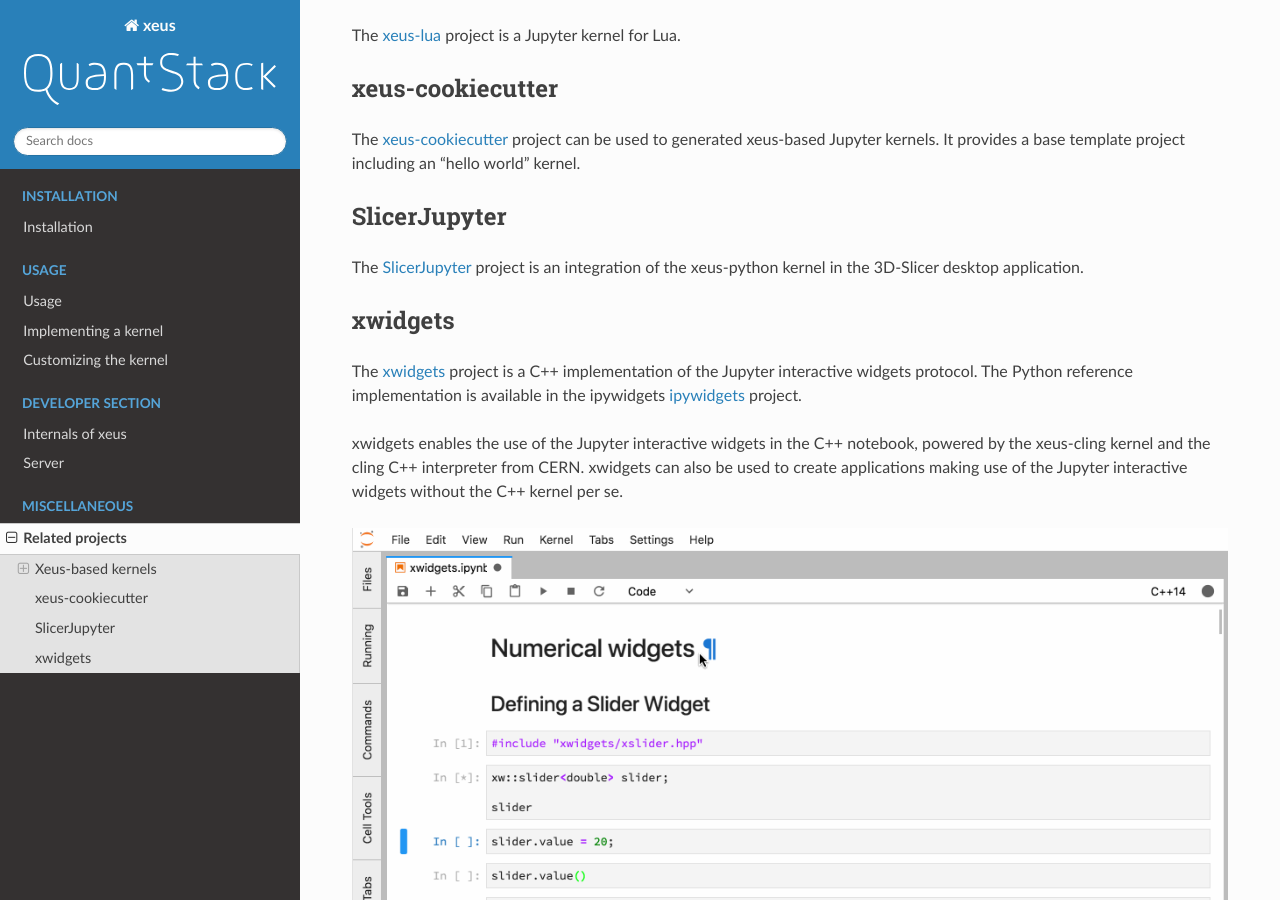
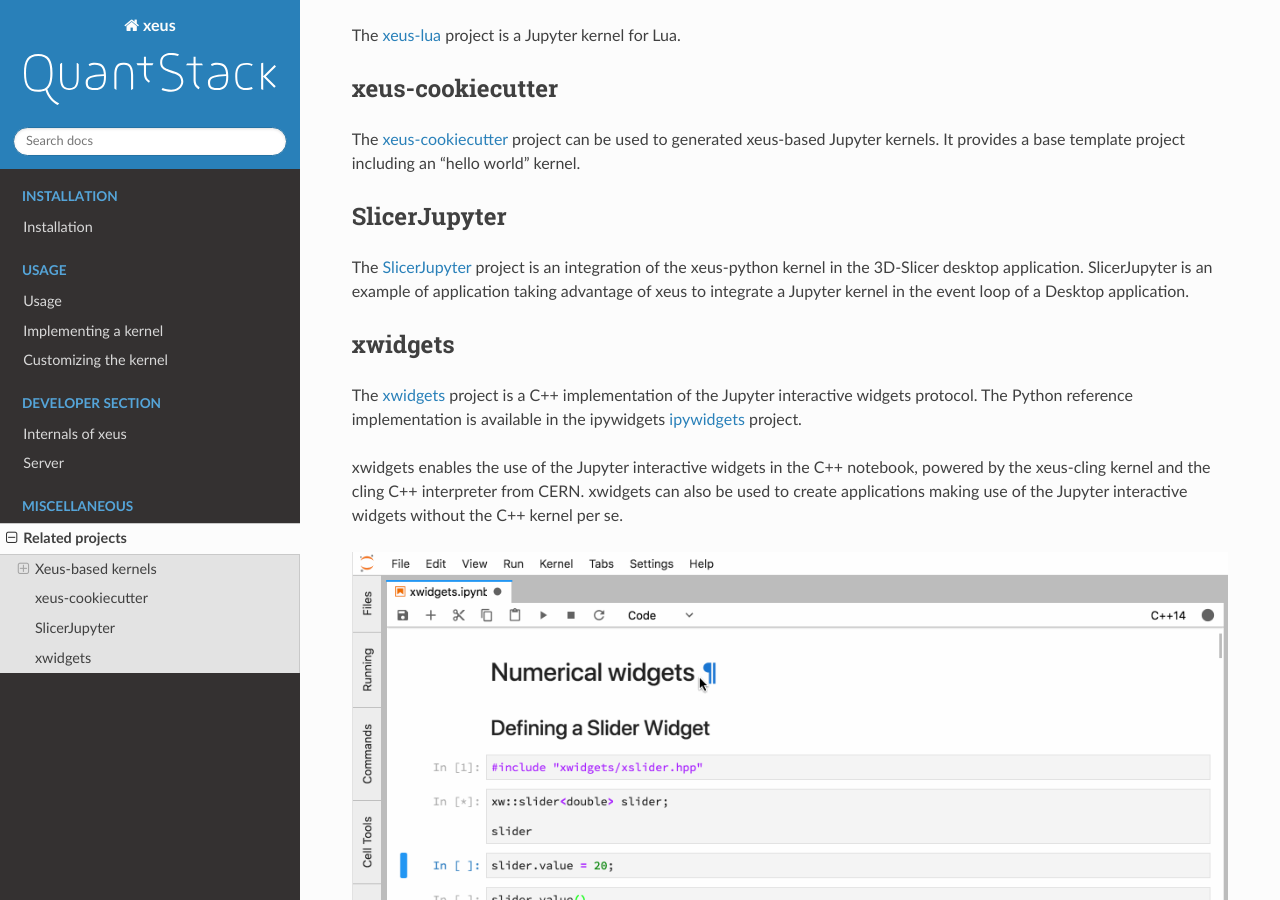
Before and after one commit to jupyter-xeus/xeus, a Sphinx documentation site: the page built from docs/source/related.rst, in a window 1280 px wide and 900 px high, scrolled down 2552 px. Built offline with Sphinx 7.4.7 and the Read the Docs theme 2.0.0, drawn with Linux system fonts in a browser that asks for light colours.

Commit message:
Add comment about slicer jupyter

```diff
--- a/docs/source/related.rst
+++ b/docs/source/related.rst
@@ -63,7 +63,8 @@
 SlicerJupyter
 -------------
 
-The SlicerJupyter_ project is an integration of the xeus-python kernel in the 3D-Slicer desktop application.
+The SlicerJupyter_ project is an integration of the xeus-python kernel in the 3D-Slicer desktop application. SlicerJupyter is an example of application
+taking advantage of xeus to integrate a Jupyter kernel in the event loop of a Desktop application.
 
 xwidgets
 ---------
```
